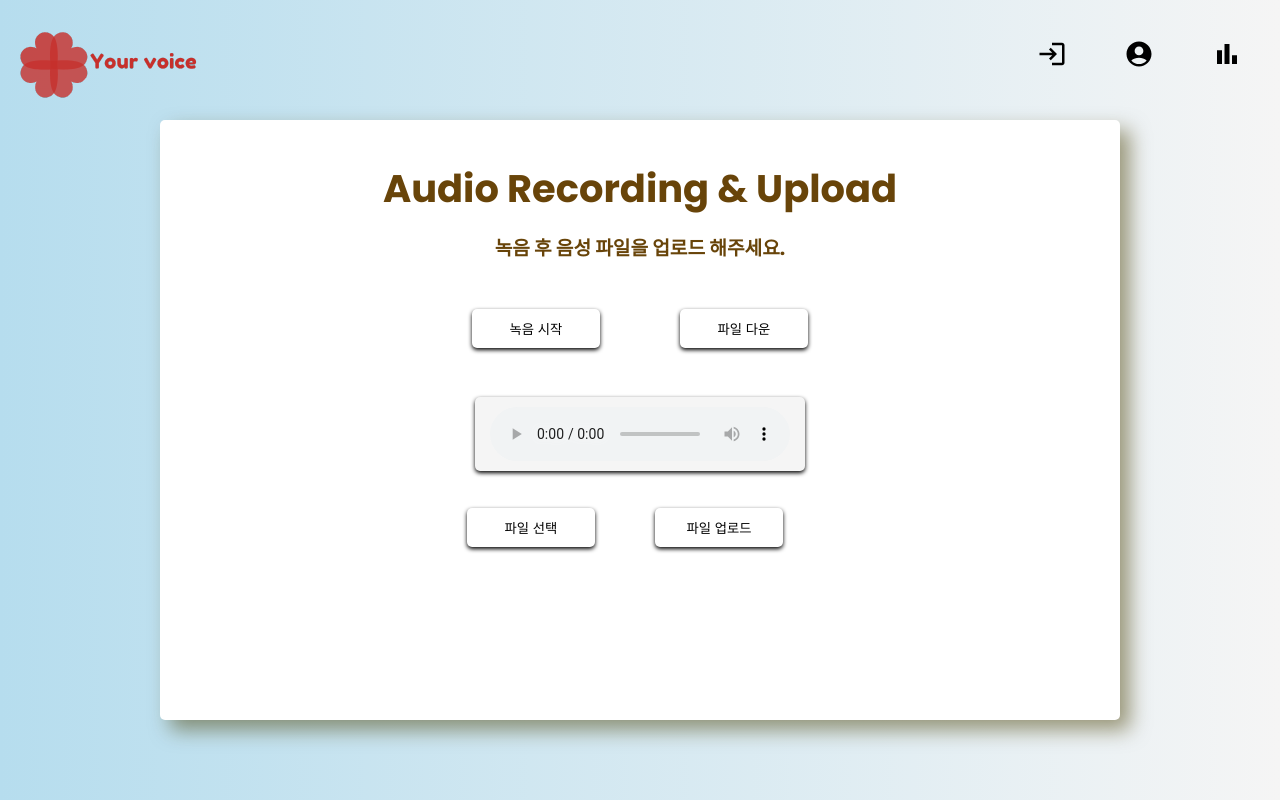
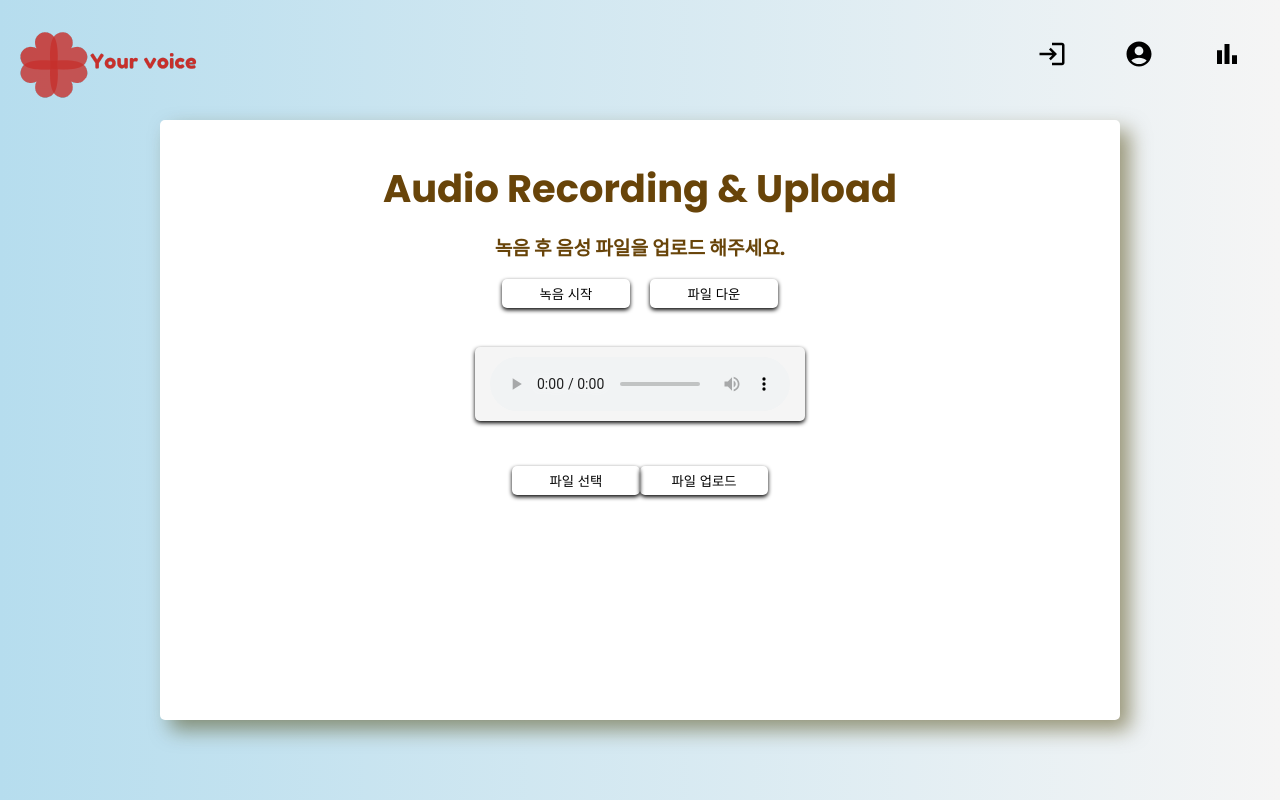
Before and after one commit to Soojong94/SilJeon, a React (Create React App) app in the folder your_voice/front/: page /coughUd in a window 1280 px wide. Built offline with nearby package versions, Linux system fonts and the light colour scheme.

Commit message:
호호커밋

```diff
--- a/your_voice/front/src/upload2/bothload.css
+++ b/your_voice/front/src/upload2/bothload.css
@@ -46,8 +46,7 @@
 
 }
 
-.record-container,
-.input-container {
+.record-container {
 
 
 
@@ -55,7 +54,11 @@
     align-items: center;
     margin-bottom: 2%;
 }
+.input-container{
 
+    margin-top: 4%;
+
+}
 .record-container {
     display: flex;
     flex-direction: row;
@@ -76,7 +79,7 @@
     color: rgb(104, 68, 9);
     text-align: center;
     width: 10vw;
-    margin: 30px;
+    padding: 5px;
     background-color: transparent;
     color: black;
     border: none;
```
